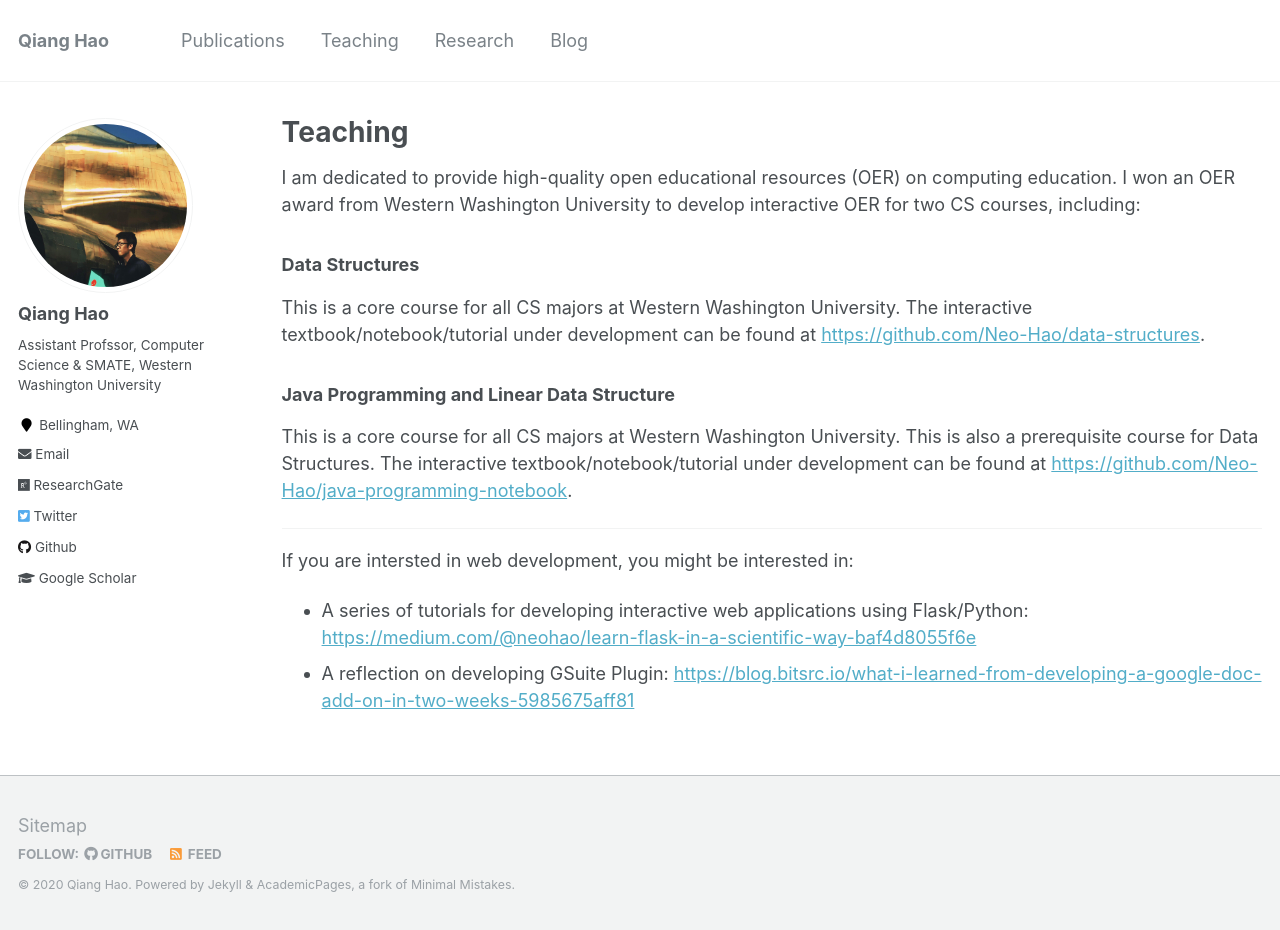
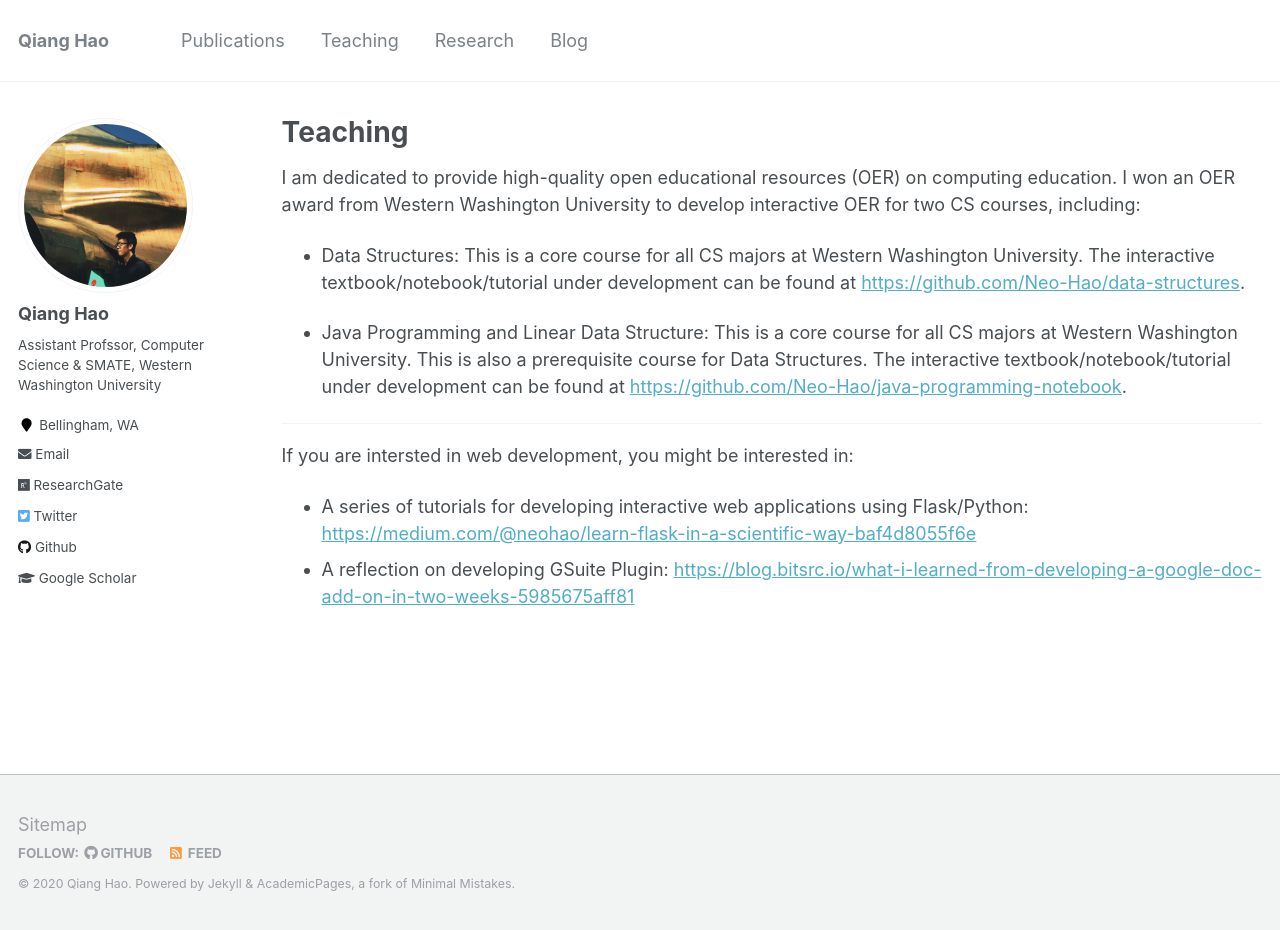
Before and after one commit to Neo-Hao/neo-hao.github.io, a Jekyll site: the page built from _pages/teaching.md, in a window 1280 px wide and 930 px high. Built offline with Jekyll 4.4.1, drawn with Linux system fonts in a browser that asks for light colours.

Commit message:
update pages

```diff
--- a/_pages/teaching.md
+++ b/_pages/teaching.md
@@ -7,15 +7,9 @@ author_profile: true
 
 I am dedicated to provide high-quality open educational resources (OER) on computing education. I won an OER award from Western Washington University to develop interactive OER for two CS courses, including:
 
-### Data Structures
+* Data Structures: This is a core course for all CS majors at Western Washington University. The interactive textbook/notebook/tutorial under development can be found at <https://github.com/Neo-Hao/data-structures>.
 
-This is a core course for all CS majors at Western Washington University.
-The interactive textbook/notebook/tutorial under development can be found at <https://github.com/Neo-Hao/data-structures>.
-
-### Java Programming and Linear Data Structure
-
-This is a core course for all CS majors at Western Washington University. This is also a prerequisite course for Data Structures.
-The interactive textbook/notebook/tutorial under development can be found at <https://github.com/Neo-Hao/java-programming-notebook>.
+* Java Programming and Linear Data Structure: This is a core course for all CS majors at Western Washington University. This is also a prerequisite course for Data Structures. The interactive textbook/notebook/tutorial under development can be found at <https://github.com/Neo-Hao/java-programming-notebook>.
 
 ---
 
```
